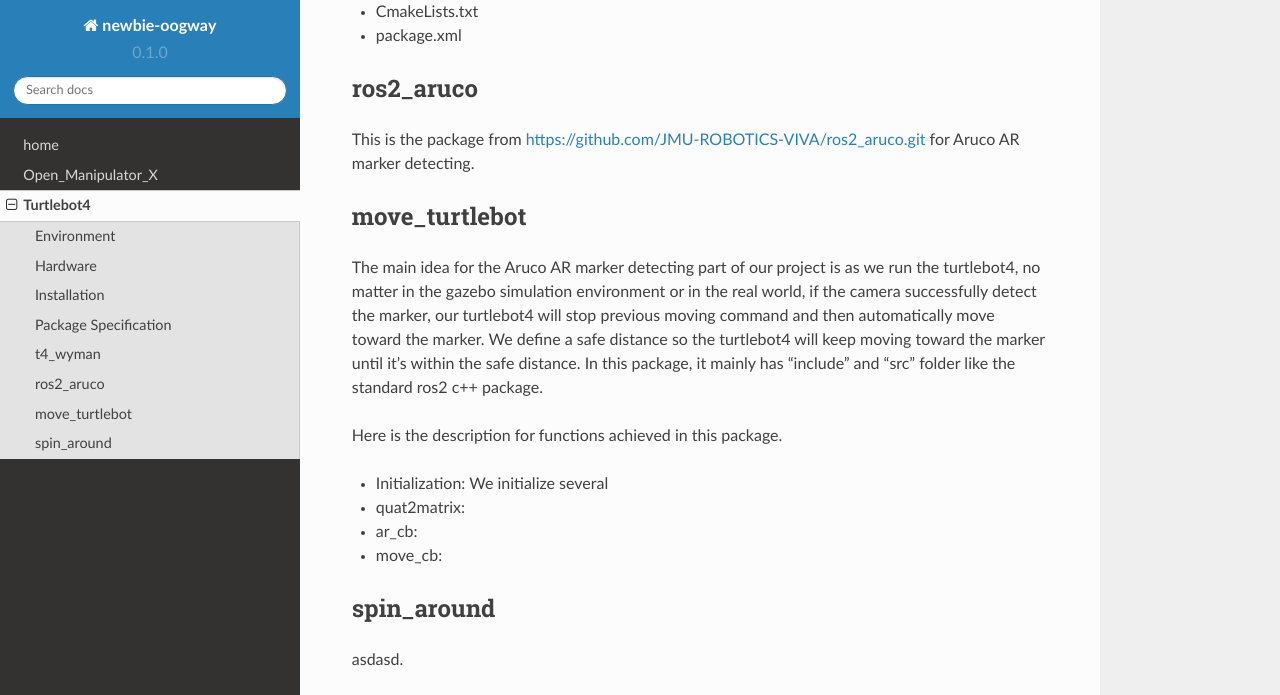
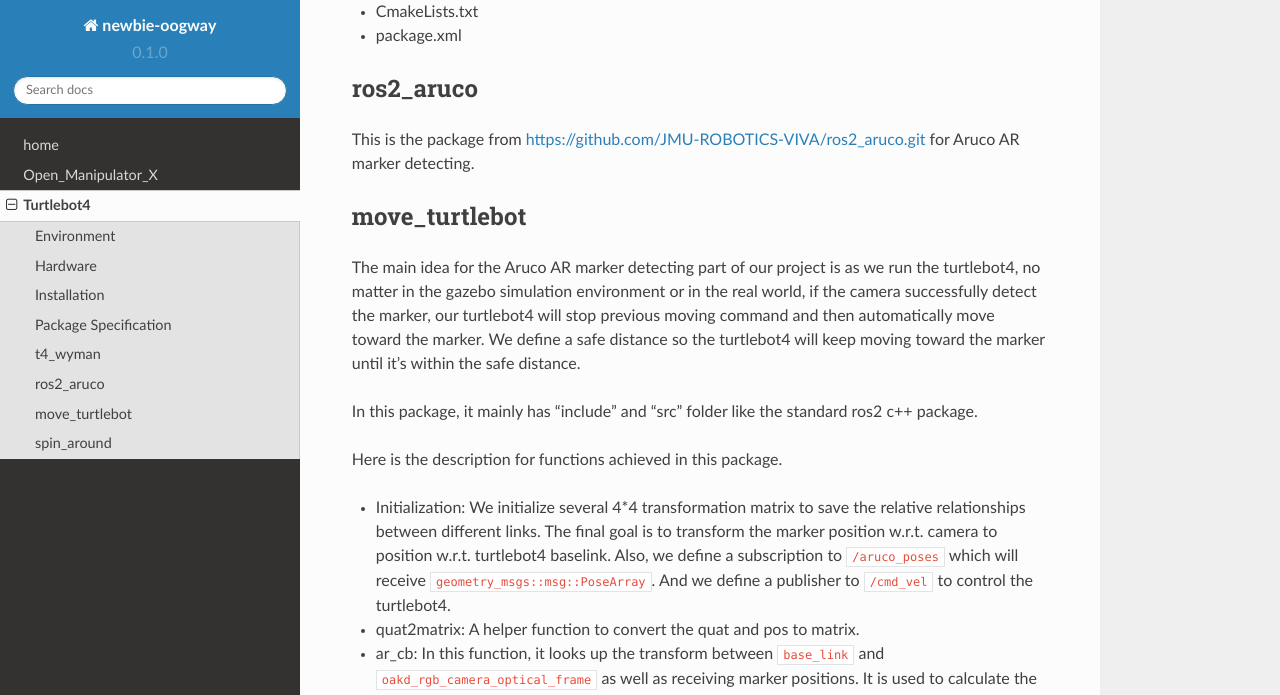
Before and after one commit to stevenleon99/Newbie_Oogway, a Sphinx documentation site: the page built from docs/source/turtlebot4.rst, in a window 1280 px wide and 1400 px high, scrolled down 1565 px. Shown: the top 695 px of the window. Built offline with Sphinx 7.4.7 and the Read the Docs theme 2.0.0, drawn with Linux system fonts in a browser that asks for light colours; some of the changed text lies outside the part shown.

Commit message:
Update turtlebot4.rst

```diff
--- a/docs/source/turtlebot4.rst
+++ b/docs/source/turtlebot4.rst
@@ -99,17 +99,18 @@ move_turtlebot
 --------------
 
 The main idea for the Aruco AR marker detecting part of our project is as we run the turtlebot4, no matter in the gazebo simulation environment or in the real world, if the camera successfully detect the marker, our turtlebot4 will stop previous moving command and then automatically move toward the marker. We define a safe distance so the turtlebot4 will keep moving toward the marker until it's within the safe distance.
+
 In this package, it mainly has "include" and "src" folder like the standard ros2 c++ package.
 
 Here is the description for functions achieved in this package.
 
-* Initialization: We initialize several
+* Initialization: We initialize several 4*4 transformation matrix to save the relative relationships between different links. The final goal is to transform the marker position w.r.t. camera to position w.r.t. turtlebot4 baselink. Also, we define a subscription to ``/aruco_poses`` which will receive ``geometry_msgs::msg::PoseArray``. And we define a publisher to ``/cmd_vel`` to control the turtlebot4.
 
-* quat2matrix:
+* quat2matrix: A helper function to convert the quat and pos to matrix.
 
-* ar_cb:
+* ar_cb: In this function, it looks up the transform between  ``base_link``  and ``oakd_rgb_camera_optical_frame`` as well as receiving marker positions. It is used to calculate the transformation matrix. We define a timer in the initialization part so it will keep calculating the transformation.
 
-* move_cb:
+* move_cb: It changes the turtlebot4 velocities when the camera detects the marker. It checks the ``marker2base_Matrix`` to decide whether detecting a marker or not.
 
 
 .. _spin_around:
@@ -117,7 +118,7 @@ Here is the description for functions achieved in this package.
 spin_around
 ------------
 
-asdasd.
+The idea was when the turtlebot4 had not detected the marker, the turtlebot4 would around until the camera could see the marker.
 
 
 
```
